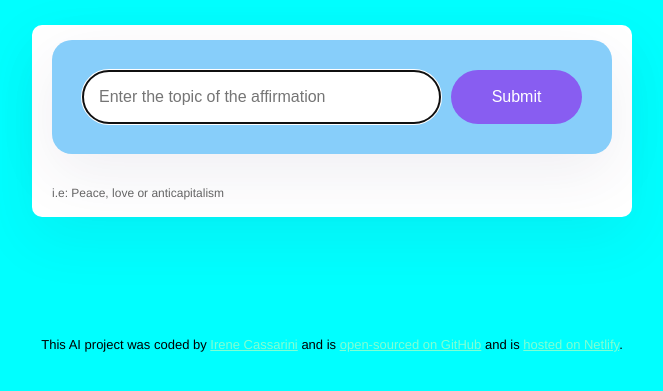
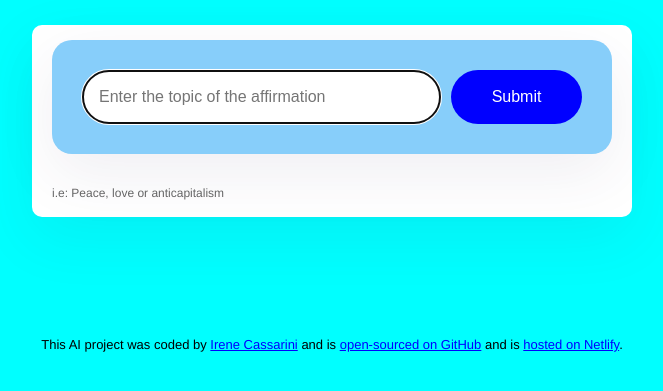
Before and after one commit to irenecassarini/Final-AI-project, a plain HTML site: page Index.html in a window 1280 px wide. Shown: the part 233-624 px from the top of the page, without its empty margins (308-971 px from the left). Drawn offline with nearby package versions, Linux system fonts and the light colour scheme.

Commit message:
Update style.css

```diff
--- a/src/style.css
+++ b/src/style.css
@@ -4,7 +4,7 @@ body {
 }
 
 a {
-    color:aquamarine;
+    color:blue;
 }
 
 .container {
@@ -54,7 +54,7 @@ form {
 
 .submit-button {
     margin-left: 10px;
-    background: #885df1;
+    background: blue;
     color: white;
     border: none;
     width: 150px;
```
